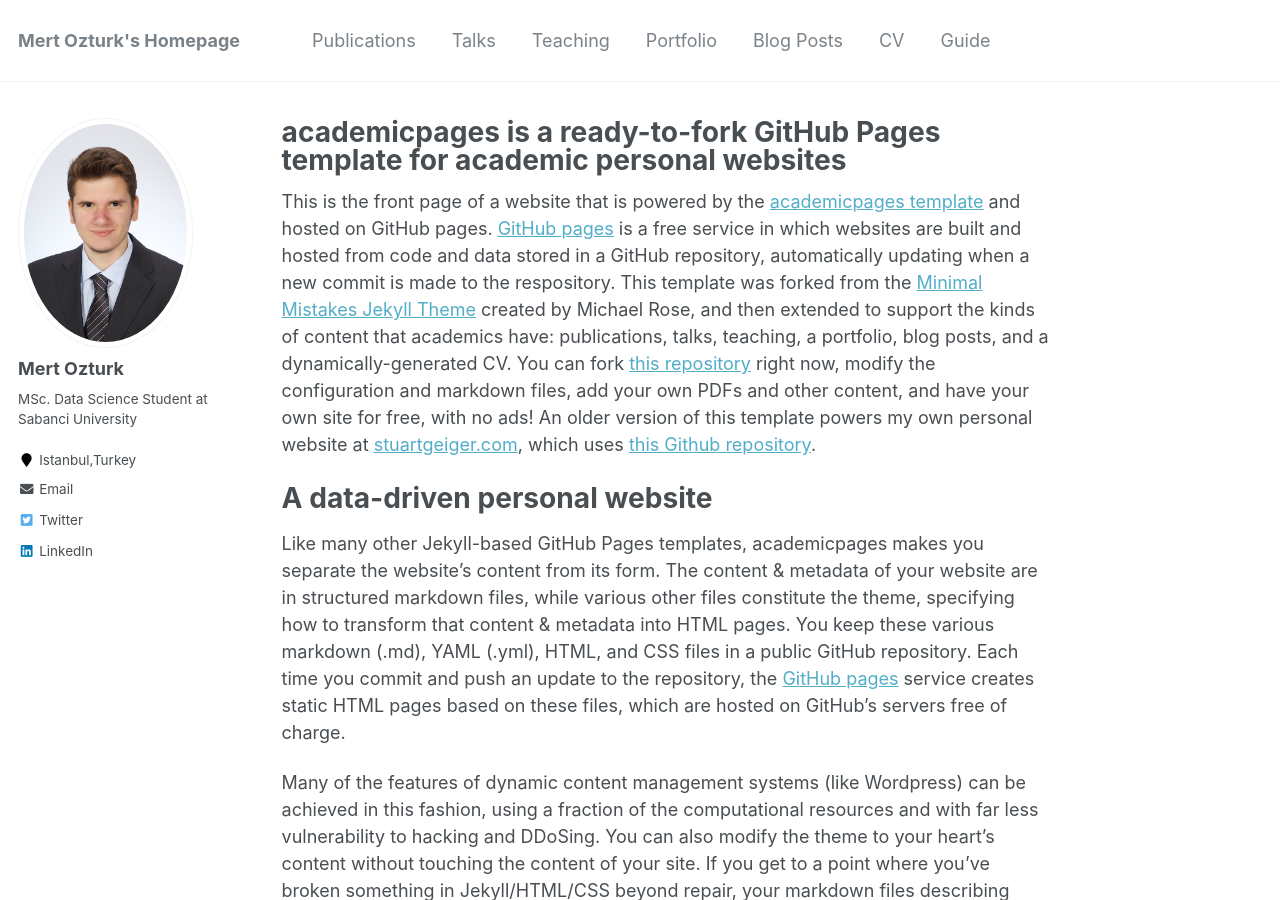
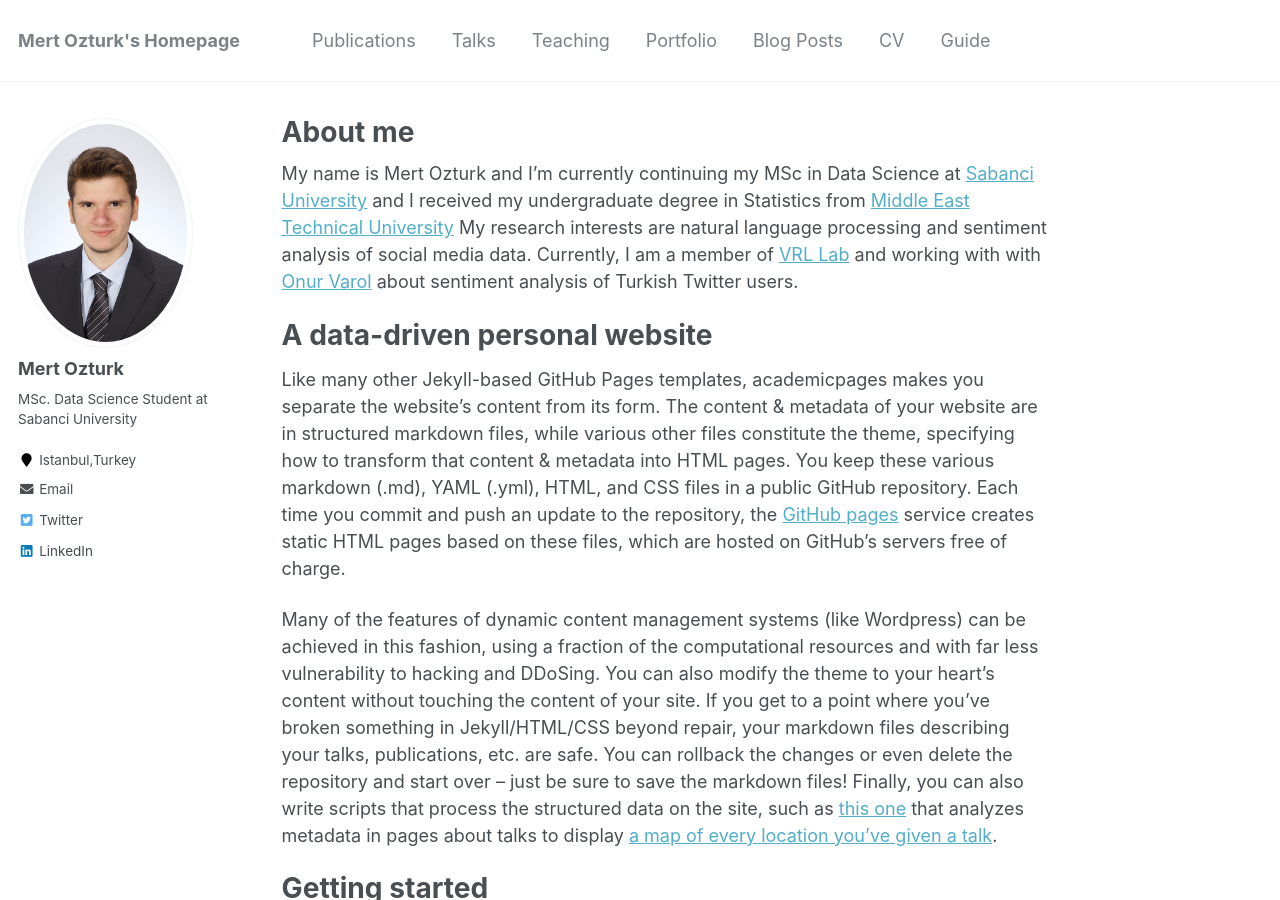
Before and after one commit to merttozturrk/merttozturrk.github.io, a Jekyll site: the page built from _pages/about.md, in a window 1280 px wide and 900 px high. Built offline with Jekyll 4.4.1, drawn with Linux system fonts in a browser that asks for light colours.

Commit message:
About me

```diff
--- a/_pages/about.md
+++ b/_pages/about.md
@@ -1,6 +1,6 @@
 ---
 permalink: /
-title: "academicpages is a ready-to-fork GitHub Pages template for academic personal websites"
+title: "About me"
 excerpt: "About me"
 author_profile: true
 redirect_from:
@@ -8,7 +8,7 @@ redirect_from:
   - /about.html
 ---
 
-This is the front page of a website that is powered by the [academicpages template](https://github.com/academicpages/academicpages.github.io) and hosted on GitHub pages. [GitHub pages](https://pages.github.com) is a free service in which websites are built and hosted from code and data stored in a GitHub repository, automatically updating when a new commit is made to the respository. This template was forked from the [Minimal Mistakes Jekyll Theme](https://mmistakes.github.io/minimal-mistakes/) created by Michael Rose, and then extended to support the kinds of content that academics have: publications, talks, teaching, a portfolio, blog posts, and a dynamically-generated CV. You can fork [this repository](https://github.com/academicpages/academicpages.github.io) right now, modify the configuration and markdown files, add your own PDFs and other content, and have your own site for free, with no ads! An older version of this template powers my own personal website at [stuartgeiger.com](http://stuartgeiger.com), which uses [this Github repository](https://github.com/staeiou/staeiou.github.io).
+My name is Mert Ozturk and I'm currently continuing my MSc in Data Science at [Sabanci University](https://www.sabanciuniv.edu/en/) and I received my undergraduate degree in Statistics from [Middle East Technical University](https://www.metu.edu.tr/) My research interests are natural language processing and sentiment analysis of social media data. Currently, I am a member of [VRL Lab](http://varollab.com/index.html) and working with with [Onur Varol](http://www.onurvarol.com/) about sentiment analysis of Turkish Twitter users.
 
 A data-driven personal website
 ======
```
